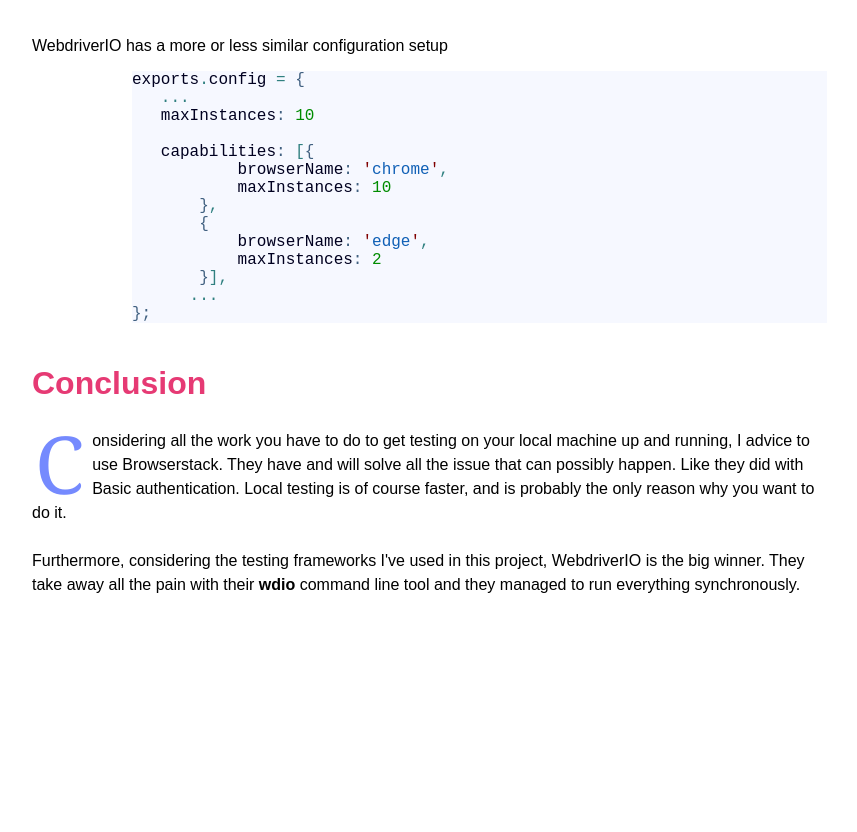
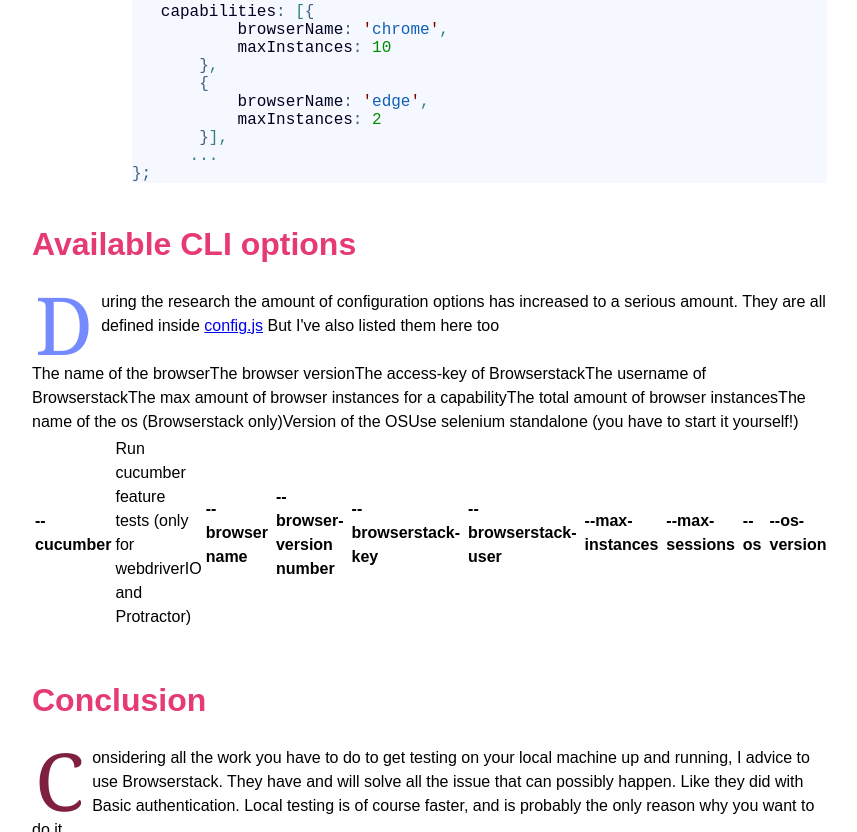
Before and after one commit to scaljeri/e2e-testing-in-action, a plain HTML site: page index.html in a window 1280 px wide. Shown: the part 4085-4917 px from the top of the page, without its empty margins (208-1065 px from the left). Before the commit the page ends 4756 px from the top, so only its background shows below. Drawn offline with Linux system fonts and the light colour scheme; a web font is replaced by a local one.

Commit message:
Added argument descriptions

```diff
--- a/index.html
+++ b/index.html
@@ -145,19 +145,6 @@
                 waits for angular to be ready, but they haven't enhanced it with angular specific commands as the
                 developers think that functional tests
                 should be as framework-agnostic as possible.
-
-                <br><br>
-
-                <h3>Available CLI options</h3>
-
-                <table>
-                    <tr>
-                        <td><b>--cucumber</b></td><td>run cucumber feature tests</td>
-                    </tr>
-                </table>
-                TODO
-
-
             </div>
 
             <h2>Remote testing with Browserstack</h2>
@@ -256,8 +243,31 @@
       <span style='color:#308080; '>.</span><span style='color:#308080; '>.</span><span style='color:#308080; '>.</span>
 <span style='color:#406080; '>}</span><span style='color:#406080; '>;</span></pre>
 
+            <h2>Available CLI options</h2>
+            <div class="content">
+                During the research the amount of configuration options has increased to a serious amount. They are all defined
+                inside <a href="https://github.com/scaljeri/e2e-testing-in-action/blob/master/tests/config.js">config.js</a>
+                But I've also listed them here too
+                <br><br>
+
+                <table>
+                    <tr>
+                        <td><b>--cucumber</b></td><td>Run cucumber feature tests (only for webdriverIO and Protractor)</td>
+                        <td><b>--browser name</b></td>The name of the browser<td></td>
+                        <td><b>--browser-version number</b></td>The browser version<td></td>
+                        <td><b>--browserstack-key</b></td>The access-key of Browserstack<td></td>
+                        <td><b>--browserstack-user</b></td>The username of Browserstack<td></td>
+                        <td><b>--max-instances</b></td>The max amount of browser instances for a capability<td></td>
+                        <td><b>--max-sessions</b></td>The total amount of browser instances<td></td>
+                        <td><b>--os</b></td>The name of the os (Browserstack only)<td></td>
+                        <td><b>--os-version</b></td>Version of the OS<td></td>
+                        <td><b>--selenium-standalone</b></td>Use selenium standalone (you have to start it yourself!)<td></td>
+                    </tr>
+                </table>
+            </div>
+
             <h2>Conclusion</h2>
-            <p class="content">
+            <p class="content first-dark-red">
                 Considering all the work you have to do to get testing on your local machine up and running, I advice to
                 use Browserstack. They have and will solve all the issue that can possibly happen. Like they did with
                 Basic authentication. Local testing is of course faster, and is probably the only reason why you want to do it.
```
